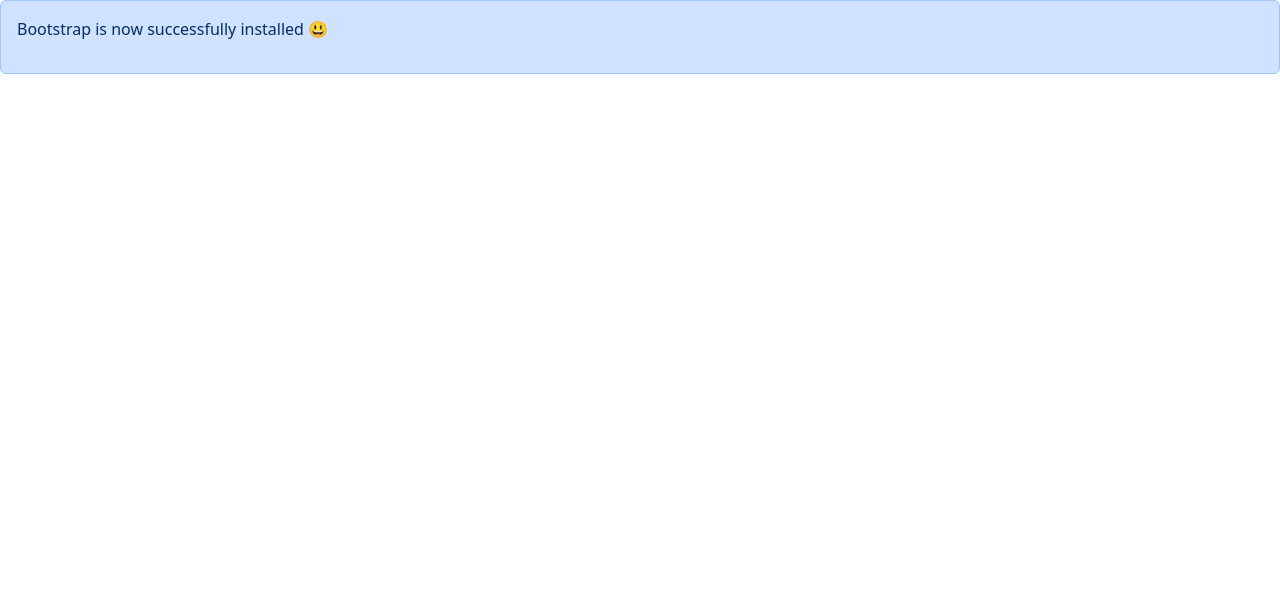
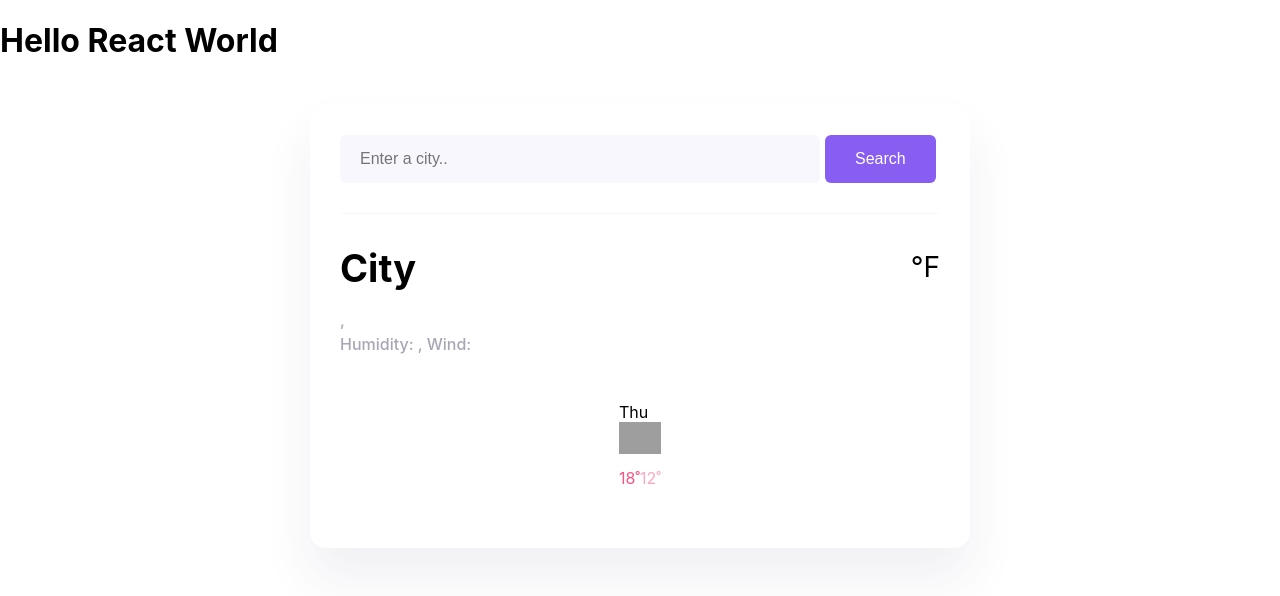
Before and after one commit to c-robinson23/react-weather-forecast-app, a React (Create React App) app: page / in a window 1280 px wide. Shown: the top 596 px of the page. Built offline with nearby package versions, Linux system fonts and the light colour scheme; grey boxes are pictures that could not be loaded.

Commit message:
Delete Bootstrap, Delete axios, Delete Forecast.js
Bootstrap & axios was not needed at this point
Bootstrap and axios dependency available
Forecast.js file was not needed
Update App.css file

```diff
--- a/package.json
+++ b/package.json
@@ -6,6 +6,7 @@
     "@testing-library/jest-dom": "^5.17.0",
     "@testing-library/react": "^13.4.0",
     "@testing-library/user-event": "^13.5.0",
+    "axios": "^1.6.8",
     "bootstrap": "^5.3.3",
     "react": "^18.2.0",
     "react-dom": "^18.2.0",
--- a/src/App.css
+++ b/src/App.css
@@ -1,13 +1,13 @@
-.App .Form body {
+.App body {
   background-color: #f9f7fe;
   font-family: "Roboto", sans-serif;
 }
 
-.App .Form a {
+.App a {
   color: #885df1;
 }
 
-.App .Form .weather-app {
+.App .weather-app {
   background: white;
   max-width: 600px;
   margin: 45px auto;
@@ -16,12 +16,12 @@
   padding: 30px;
 }
 
-.App .Form header {
+.App header {
   border-bottom: 1px solid #f9f7fe;
   padding: 0 0 30px 0;
 }
 
-.App .Form .search-form-input {
+.App .search-form-input {
   background-color: #f9f7fe;
   border: none;
   border-radius: 6px;
@@ -30,7 +30,7 @@
   padding: 15px 20px;
 }
 
-.App .Form .search-form-button {
+.App .search-form-button {
   background: #885df1;
   padding: 15px 30px;
   border: none;
@@ -40,59 +40,59 @@
   color: white;
 }
 
-.App .Form main {
+.App main {
   padding: 30px 0;
 }
 
-.App .Form .weather-app-data {
+.App .weather-app-data {
   display: flex;
   justify-content: space-between;
 }
 
-.App .Form .weather-app-city {
+.App .weather-app-city {
   margin: 0;
   font-size: 38px;
   line-height: 48px;
 }
 
-.App .Form .weather-app-details {
+.App .weather-app-details {
   font-size: 16px;
   color: rgba(39, 33, 66, 0.4);
   line-height: 24px;
   font-weight: 500;
 }
 
-.App .Form .weather-app-details strong {
+.App .weather-app-details strong {
   color: #f65282;
 }
 
-.App .Form .weather-app-temperature-container {
+.App .weather-app-temperature-container {
   display: flex;
 }
 
-.App .Form .weather-app-icon {
+.App .weather-app-icon {
   width: 88px;
   height: 88px;
 }
 
-.App .Form .weather-app-temperature {
+.App .weather-app-temperature {
   font-size: 88px;
   line-height: 88px;
   font-weight: bold;
 }
 
-.App .Form .weather-app-unit {
+.App .weather-app-unit {
   margin-top: 6px;
   font-size: 28px;
 }
 
-.App .Form .weather-forecast {
+.App .weather-forecast {
   display: flex;
   justify-content: space-around;
   margin-top: 20px;
 }
 
-.App .Form .weather-forecast-date {
+.App .weather-forecast-date {
   text-align: center;
   color: rgba(39, 33, 66, 0.4);
   font-size: 16px;
@@ -100,13 +100,13 @@
   margin-bottom: 10px;
 }
 
-.App .Form .weather-forecast-icon {
+.App .weather-forecast-icon {
   width: 38px;
   height: 38px;
   display: block;
   margin: 0 auto;
 }
-.App .Form .weather-forecast-temperatures {
+.App .weather-forecast-temperatures {
   text-align: center;
   color: #f65282;
   margin-top: 10px;
@@ -114,15 +114,14 @@
   justify-content: center;
 }
 
-.App .Form .weather-forecast-temperature-min {
+.App .weather-forecast-temperature-min {
   opacity: 0.5;
 }
-
-.App .Form .weather-forecast-temperature {
+.App .weather-forecast-temperature {
   padding: 0 10px;
 }
 
-.App .Form footer {
+.App footer {
   border-top: 1px solid #f9f7fe;
   padding: 30px 0 0 0;
   text-align: center;
--- a/src/App.js
+++ b/src/App.js
@@ -1,17 +1,13 @@
+import Form from "./Form";
+
 import "./App.css";
 
 function App() {
   return (
     <div className="App">
       <header className="App-header">
-        <div class="alert alert-primary" role="alert">
-          <p style={{ display: "none" }} className="d-block">
-            Bootstrap is now successfully installed 😃
-          </p>
-          <p className="d-none">
-            Bootstrap is not installed if you can see this 😢
-          </p>
-        </div>
+        <h1>Hello React World</h1>
+        <Form />
       </header>
     </div>
   );
--- a/src/Form.js
+++ b/src/Form.js
@@ -39,7 +39,7 @@
 
         <div class="weather-forecast" id="forecast">
           <div class="row">
-            <div class="col-2">
+            <div class="col-6">
               <div class="weather-forecast-date"></div>
               Thu
             </div>
--- a/src/index.js
+++ b/src/index.js
@@ -3,9 +3,6 @@
 import "./index.css";
 import App from "./App";
 import reportWebVitals from "./reportWebVitals";
-
-import "bootstrap/dist/css/bootstrap.min.css";
-import "bootstrap/dist/js/bootstrap.bundle.min";
 
 const root = ReactDOM.createRoot(document.getElementById("root"));
 root.render(
```
Also changed, not shown: 1 other file (tests, documents, lock files or other folders).
